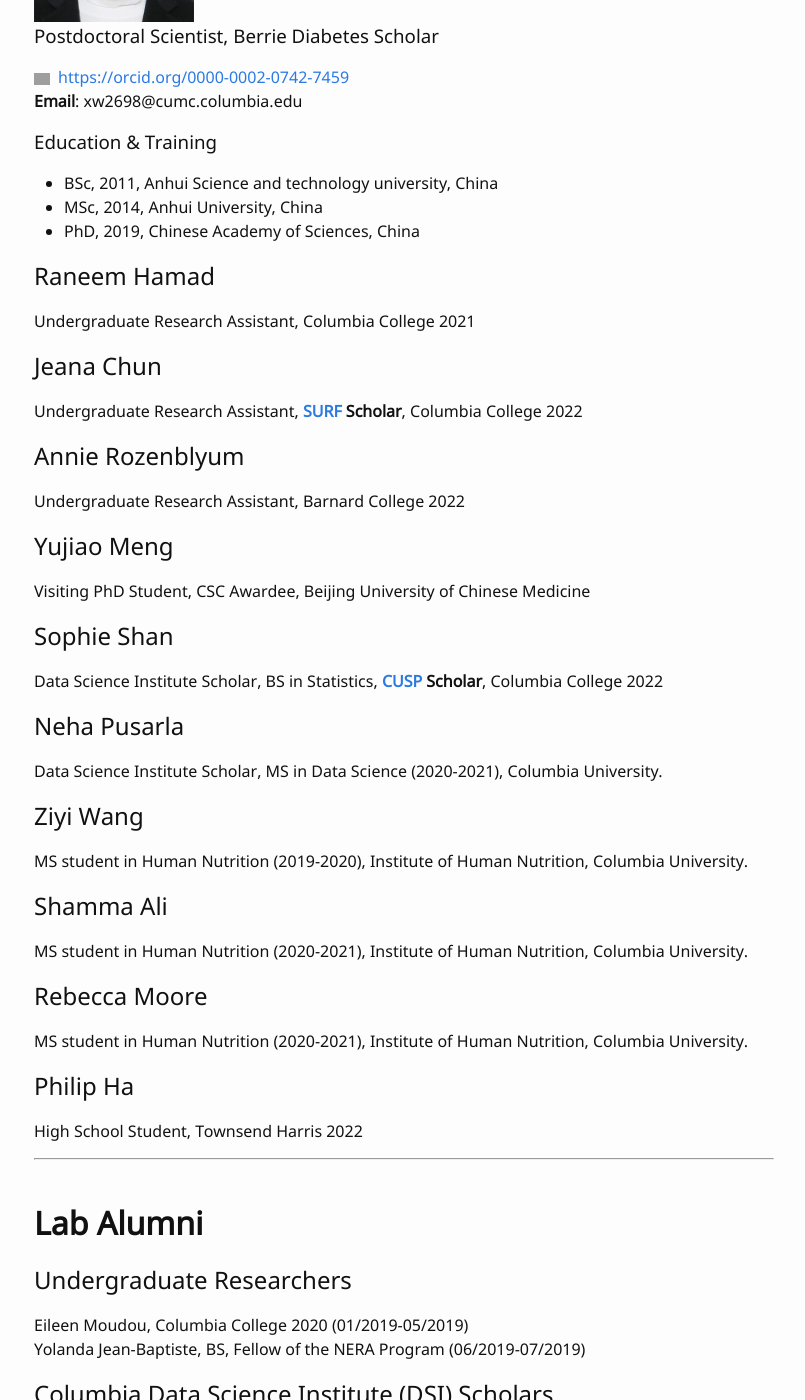
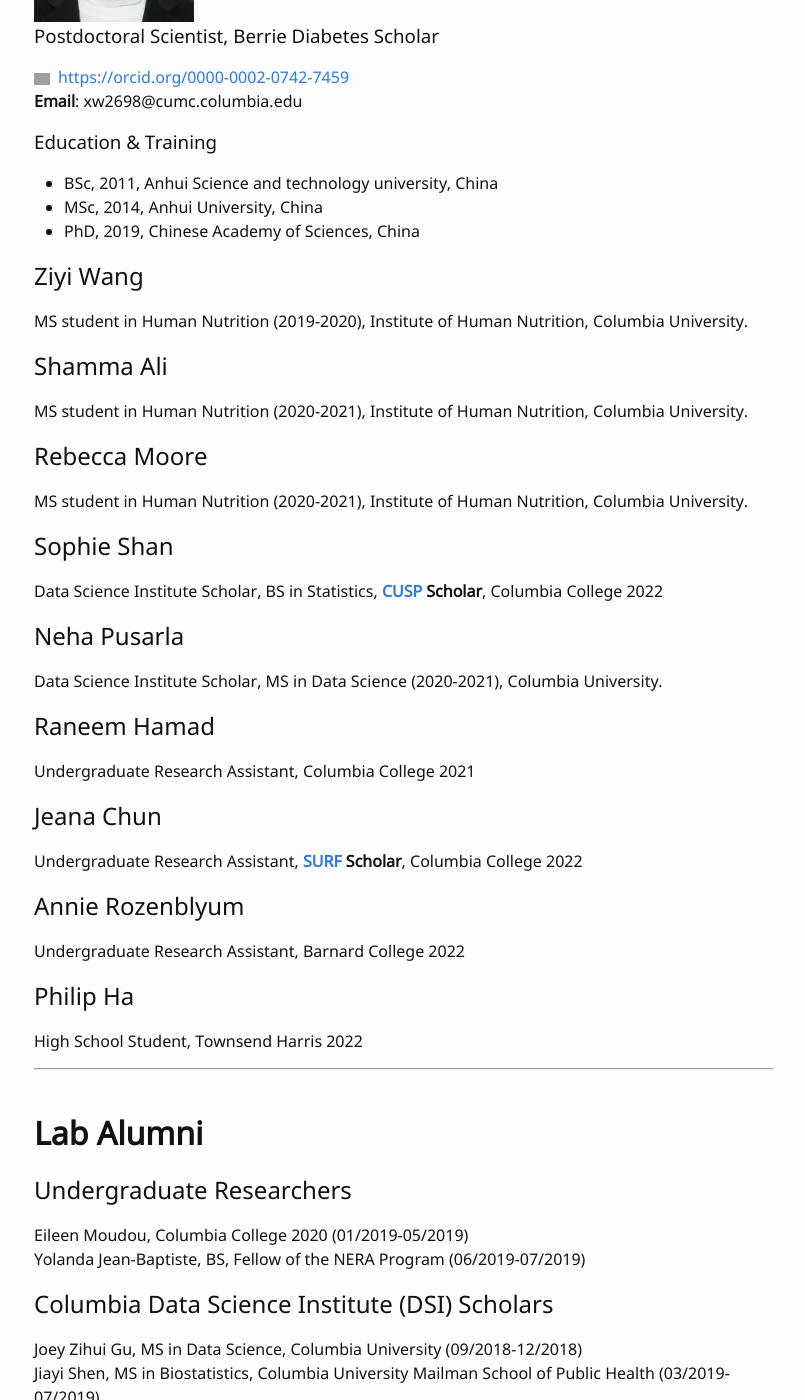
Before and after one commit to hanruizhang/zhanglab, a Jekyll site: the page built from 2_People.md, in a window 1280 px wide and 1400 px high, scrolled down 2191 px. Shown: the whole window, without its empty margins (236-1041 px from the left). Built offline with Jekyll 4.4.1, drawn with Linux system fonts in a browser that asks for light colours; comment, search, counter and statistics services are not loaded; some of the changed lines change nothing that is shown; some of the changed text lies outside the part shown; grey boxes are pictures that could not be loaded.

Commit message:
Update 2_People.md

```diff
--- a/2_People.md
+++ b/2_People.md
@@ -73,6 +73,21 @@ I am interested in the functional interrogation of coronary artery disease-assoc
 - MSc, 2014, Anhui University, China
 - PhD, 2019, Chinese Academy of Sciences, China
 
+## Ziyi Wang
+#### MS student in Human Nutrition (2019-2020), Institute of Human Nutrition, Columbia University.
+
+## Shamma Ali
+#### MS student in Human Nutrition (2020-2021), Institute of Human Nutrition, Columbia University.
+
+## Rebecca Moore
+#### MS student in Human Nutrition (2020-2021), Institute of Human Nutrition, Columbia University.
+
+## Sophie Shan
+#### Data Science Institute Scholar, BS in Statistics, **[CUSP](https://www.cc-seas.columbia.edu/scholars) Scholar**, Columbia College 2022
+
+## Neha Pusarla
+#### Data Science Institute Scholar, MS in Data Science (2020-2021), Columbia University.
+
 ## Raneem Hamad
 #### Undergraduate Research Assistant, Columbia College 2021
 
@@ -81,24 +96,6 @@ I am interested in the functional interrogation of coronary artery disease-assoc
 
 ## Annie Rozenblyum
 #### Undergraduate Research Assistant, Barnard College 2022
-
-## Yujiao Meng
-#### Visiting PhD Student, CSC Awardee, Beijing University of Chinese Medicine
-
-## Sophie Shan
-#### Data Science Institute Scholar, BS in Statistics, **[CUSP](https://www.cc-seas.columbia.edu/scholars) Scholar**, Columbia College 2022
-
-## Neha Pusarla
-#### Data Science Institute Scholar, MS in Data Science (2020-2021), Columbia University.
-
-## Ziyi Wang
-#### MS student in Human Nutrition (2019-2020), Institute of Human Nutrition, Columbia University.
-
-## Shamma Ali
-#### MS student in Human Nutrition (2020-2021), Institute of Human Nutrition, Columbia University.
-
-## Rebecca Moore
-#### MS student in Human Nutrition (2020-2021), Institute of Human Nutrition, Columbia University.
 
 ## Philip Ha
 #### High School Student, Townsend Harris 2022
@@ -116,3 +113,6 @@ Joey Zihui Gu, MS in Data Science, Columbia University (09/2018-12/2018)
 Jiayi Shen, MS in Biostatistics, Columbia University Mailman School of Public Health (03/2019-07/2019)
 Jianyou Liu, MS in Biostatistics, Columbia University Mailman School of Public Health (03/2019-07/2019)
 Joy Hsu, MS in Biostatistics, Columbia University Mailman School of Public Health (11/2019-05/2020)
+
+## Visting Scientists
+Yujiao Meng, Visiting PhD Student, CSC Awardee, Beijing University of Chinese Medicine (12/2019-03/2021).
```
